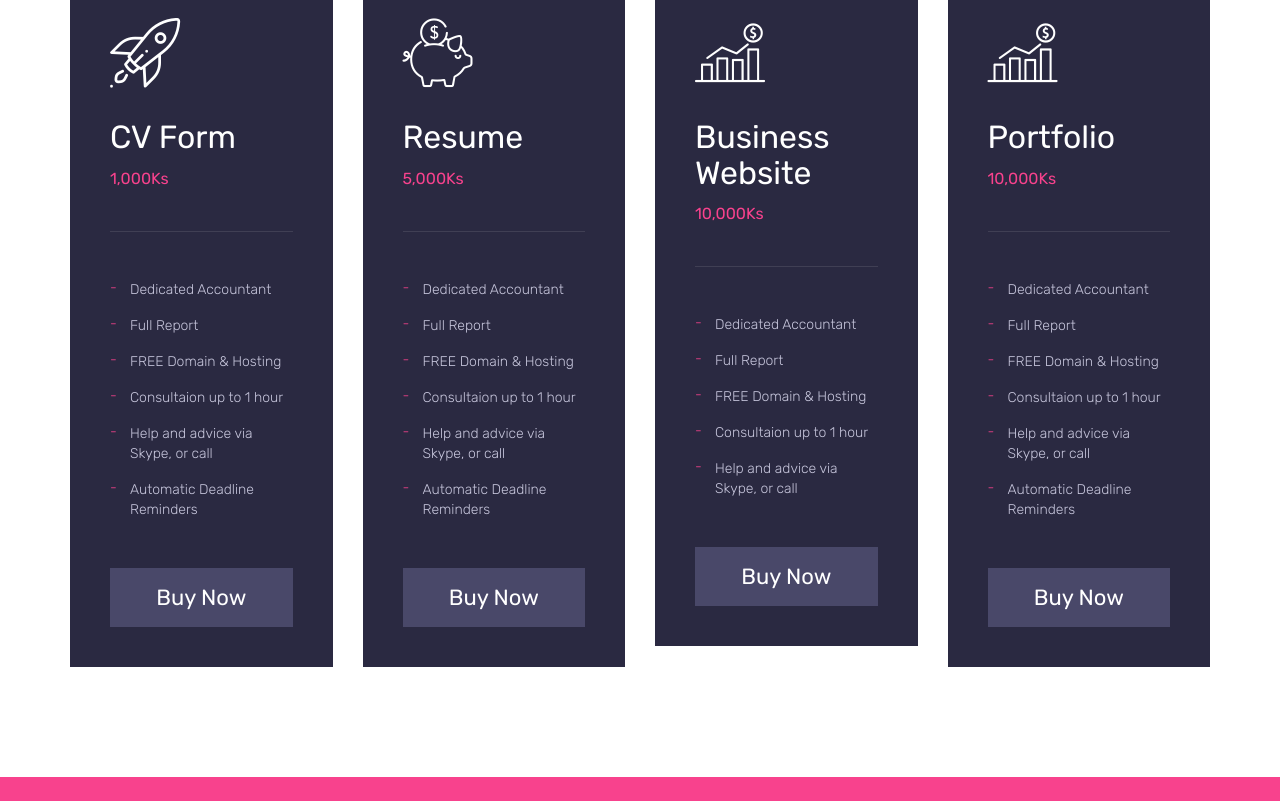
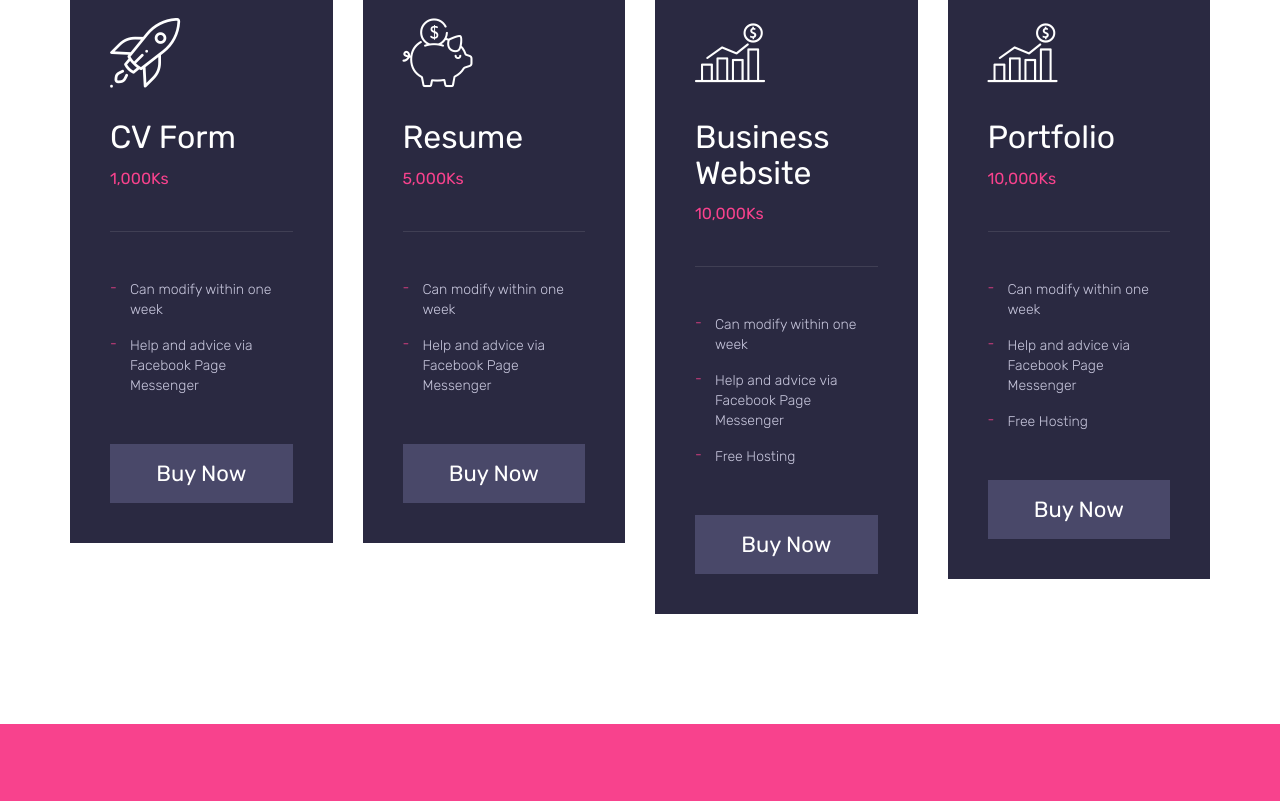
Before and after one commit to 4yourcvandwebsite/4yourcvandwebsite.github.io, a plain HTML site: page pricing.html in a window 1280 px wide. Shown: the part 683-1484 px from the top of the page. Drawn offline with Linux system fonts and the light colour scheme.

Commit message:
update portfolio

```diff
--- a/pricing.html
+++ b/pricing.html
@@ -116,12 +116,8 @@
 
 						<div class="price-body">
 							<ul>
-								<li>Dedicated Accountant</li>
-								<li>Full Report</li>
-								<li>FREE Domain & Hosting</li>
-								<li>Consultaion up to 1 hour</li>
-								<li>Help and advice via Skype, or call</li>
-								<li>Automatic Deadline Reminders</li>
+								<li>Can modify within one week</li>
+								<li>Help and advice via Facebook Page Messenger</li>
 							</ul>
 						</div>
 
@@ -143,12 +139,8 @@
 
 						<div class="price-body">
 							<ul>
-								<li>Dedicated Accountant</li>
-								<li>Full Report</li>
-								<li>FREE Domain & Hosting</li>
-								<li>Consultaion up to 1 hour</li>
-								<li>Help and advice via Skype, or call</li>
-								<li>Automatic Deadline Reminders</li>
+								<li>Can modify within one week</li>
+								<li>Help and advice via Facebook Page Messenger</li>
 							</ul>
 						</div>
 
@@ -170,12 +162,9 @@
 
 						<div class="price-body">
 							<ul>
-								<li>Dedicated Accountant</li>
-								<li>Full Report</li>
-								<li>FREE Domain & Hosting</li>
-								<li>Consultaion up to 1 hour</li>
-								<li>Help and advice via Skype, or call</li>
-
+								<li>Can modify within one week</li>
+								<li>Help and advice via Facebook Page Messenger</li>
+								<li>Free Hosting</li>
 							</ul>
 						</div>
 
@@ -196,12 +185,9 @@
 
 						<div class="price-body">
 							<ul>
-								<li>Dedicated Accountant</li>
-								<li>Full Report</li>
-								<li>FREE Domain & Hosting</li>
-								<li>Consultaion up to 1 hour</li>
-								<li>Help and advice via Skype, or call</li>
-								<li>Automatic Deadline Reminders</li>
+								<li>Can modify within one week</li>
+								<li>Help and advice via Facebook Page Messenger</li>
+								<li>Free Hosting</li>
 							</ul>
 						</div>
 
```
Also changed, not shown: contact.html (+13 -14 lines).
